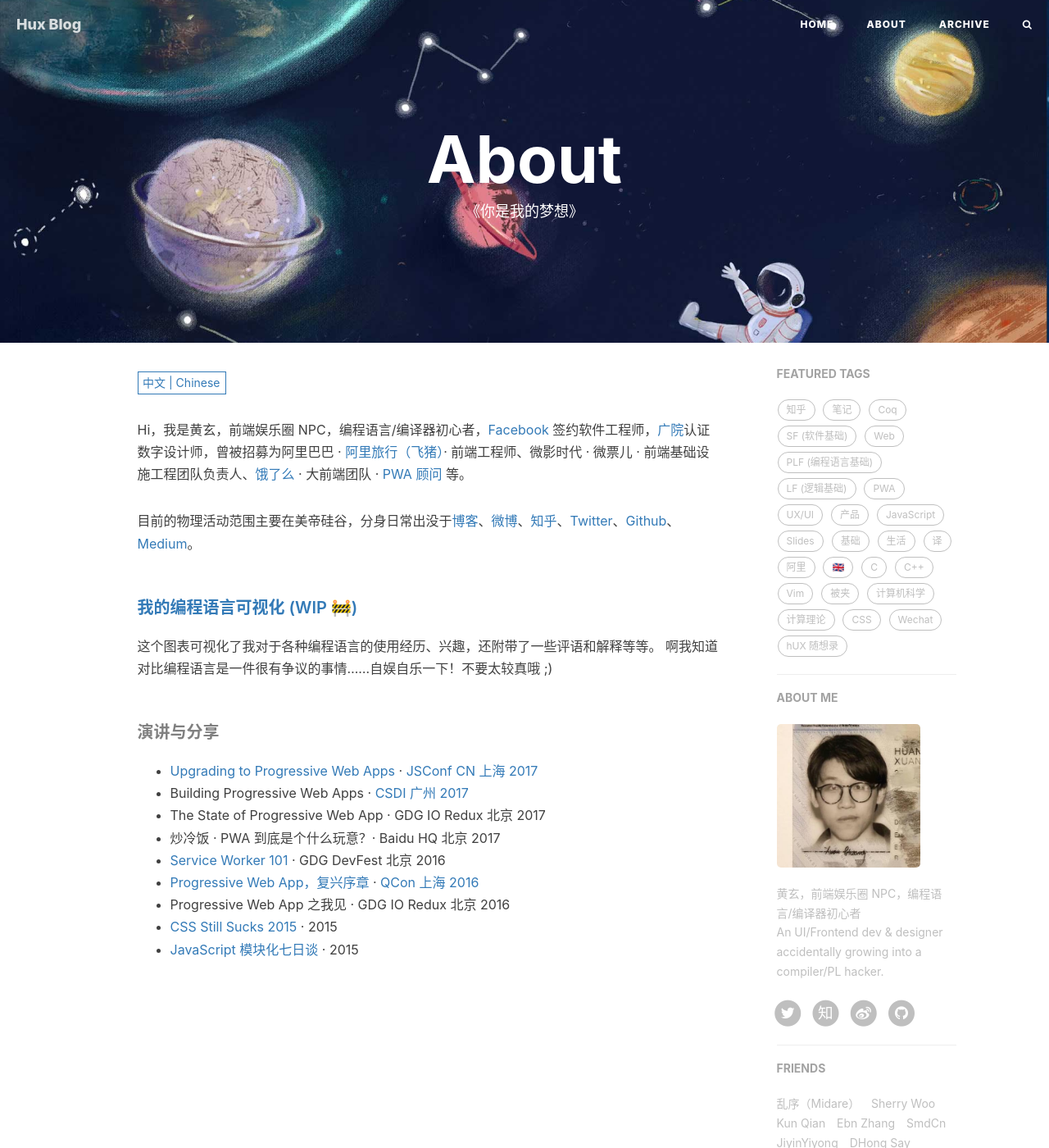
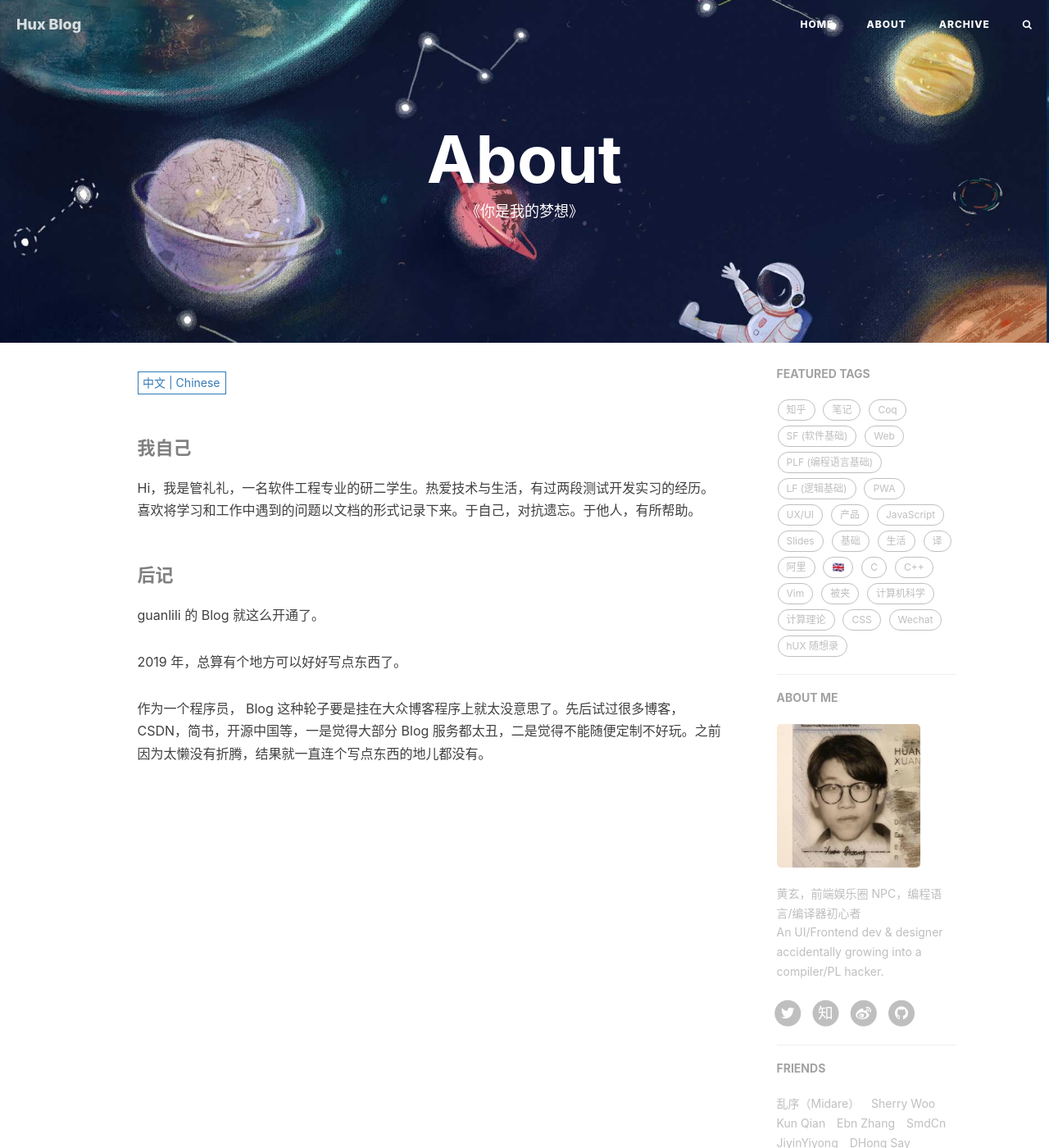
Before and after one commit to guanlili/guanlili.github.io, a Jekyll site: the page built from about.html, in a window 1280 px wide and 1400 px high. Shown: the whole window at 82% size. Built offline with Jekyll 4.4.1, drawn with Linux system fonts in a browser that asks for light colours; nearby versions of some CDN libraries; comment, search, counter and statistics services are not loaded.

Commit message:
add about

```diff
--- a/_includes/about/en.md
+++ b/_includes/about/en.md
@@ -1,33 +1,11 @@
-Hi, I am _@huxpro_ (Huang, Xuan), an UI/Frontend engineer & designer, accidentally growing into a compiler hacker. My current interests range from programming languages theory and implementation in general (compiler, type system, type-based formal verification, virtual machine, runtime systems, garbage collection) to software engineering in the tech industry (client-side web/mobile app development, server-side backend, user interface and UX, developer infrastructure and DX).
+#### myself
 
-I'm currently working on the [Hermes JavaScript Engine](https://hermesengine.dev/) at [Facebook](http://facebook.com/). I was also involved in some of the [Facebook Reality Labs](https://tech.fb.com/ar-vr/) and the [ReasonML](https://reasonml.github.io/) (now [ReScript](https://rescript-lang.org/)) efforts. I'm also passionated about [React](https://reactjs.org/) and [React Native](https://reactnative.dev/).
+Hi, I am Guan Lili, a second year graduate student majoring in software engineering. I love technology and life, and have had two test development internship experiences. Like to record the problems encountered in study and work in the form of documents. To yourself, fight against forgetting. To others, helpful.
 
-In the past, I worked on [Alitrip (Fliggy)](https://www.alitrip.com/) mobile and web apps under the [Alibaba Group](https://en.wikipedia.org/wiki/Alibaba_Group), found and lead front-end infrastructure team at an unicorn startup company [Beijing Weiying (a.k.a. WePiao, now acquired by Maoyan)](https://www.crunchbase.com/organization/beijing-weiying-technology), and helped [Ele.me (now acquired by Alibaba)](https://en.wikipedia.org/wiki/Ele.me) to upgrade their mobile web site into [the first influential PWA (progressive web app) in China](https://medium.com/elemefe/upgrading-ele-me-to-progressive-web-app-2a446832e509).
+#### Postscript
 
-I studied BA, Digital Media Art at [Communication University of China](https://en.wikipedia.org/wiki/Communication_University_of_China) and MS, Computer Science (with a focus on programming languages) at [Rochester Institute of Technology](https://en.wikipedia.org/wiki/Rochester_Institute_of_Technology).
+The blog of guanlili is now open.
 
-##### [My PL Spectrum (WIP 🚧)](https://huangxuan.me/2020/05/05/pl-chart/)
+In 2019, there is finally a place to write something well.
 
-I made a chart to visualize my experiences and interests on some of the programming languages. I know. I know this is always contraversial. But it's just something quite self-entertaining to do. So bare with me and have fun reading that!
-
-##### Appearence
-
-- [Upgrading to Progressive Web Apps][9] · [JSConf China Shanghai 2017](http://2017.jsconf.cn/)
-- Building Progressive Web Apps · [CSDI Guangzhou 2017](http://www.csdisummit.com/)
-- The State of Progressive Web App · GDG IO Redux Beijing 2017
-- PWA Rehashing · Baidu HQ Beijing 2017
-- [Service Worker 101][5] · GDG DevFest Beijing 2016
-- [Progressive Web Apps][4] · QCon Shanghai 2016
-- Progressive Web App in my POV · GDG IO Redux Beijing 2016
-- [CSS Still Sucks 2015][2] · 2015
-- [JavaScript Modularization Journey][1] · 2015
-
-[1]: //huangxuan.me/2015/07/09/js-module-7day/
-[2]: //huangxuan.me/2015/12/28/css-sucks-2015/
-[3]: //huangxuan.me/2016/06/05/pwa-in-my-pov/
-[4]: //huangxuan.me/2016/10/20/pwa-qcon2016/
-[5]: //huangxuan.me/2016/11/20/sw-101-gdgdf/
-[6]: https://yanshuo.io/assets/player/?deck=58ac8598b123db0067292f92 "PWA Rehashing"
-[7]: https://yanshuo.io/assets/player/?deck=593ad6fbfe88c2006a0a0d6d "The State of PWA"
-[8]: https://yanshuo.io/assets/player/?deck=594d673d570c357d0698a950 "Building PWA"
-[9]: //huangxuan.me/jsconfcn2017/
+As a programmer, it would be boring if the wheel of Blog is hung on the popular blog program. I have tried many blogs, CSDN, Jianshu, Open Source China, etc. First, I think most of the blog services are too ugly, and second, I think it’s not fun to customize it. Because I was too lazy and didn't toss about it before, I didn't even have a place to write something.
--- a/_includes/about/zh.md
+++ b/_includes/about/zh.md
@@ -1,31 +1,11 @@
-Hi，我是黄玄，前端娱乐圈 NPC，编程语言/编译器初心者，[Facebook](https://www.facebook.com/) 签约软件工程师，[广院](https://baike.baidu.com/item/%E4%B8%AD%E5%9B%BD%E4%BC%A0%E5%AA%92%E5%A4%A7%E5%AD%A6)认证数字设计师，曾被招募为阿里巴巴 · [阿里旅行（飞猪）](http://alitrip.com)· 前端工程师、微影时代 · 微票儿 · 前端基础设施工程团队负责人、[饿了么](https://ele.me/) · 大前端团队 · [PWA 顾问](https://medium.com/elemefe/upgrading-ele-me-to-progressive-web-app-2a446832e509) 等。
+#### 我自己
 
-目前的物理活动范围主要在美帝硅谷，分身日常出没于[博客](https://huangxuan.me)、[微博](https://weibo.com/huxpro)、[知乎](https://www.zhihu.com/people/huxpro/pins/posts)、[Twitter](https://twitter.com/Huxpro/)、[Github](https://github.com/huxpro)、[Medium](https://medium.com/@Huxpro)。
+Hi，我是管礼礼，一名软件工程专业的研二学生。热爱技术与生活，有过两段测试开发实习的经历。喜欢将学习和工作中遇到的问题以文档的形式记录下来。于自己，对抗遗忘。于他人，有所帮助。
 
+#### 后记
 
-##### [我的编程语言可视化 (WIP 🚧)](https://huangxuan.me/2020/05/05/pl-chart/)
+guanlili 的 Blog 就这么开通了。
 
-这个图表可视化了我对于各种编程语言的使用经历、兴趣，还附带了一些评语和解释等等。 啊我知道对比编程语言是一件很有争议的事情……自娱自乐一下！不要太较真哦 ;)
+2019 年，总算有个地方可以好好写点东西了。
 
-
-##### 演讲与分享
-
-- [Upgrading to Progressive Web Apps][9] · [JSConf CN 上海 2017](http://2017.jsconf.cn/)
-- Building Progressive Web Apps · [CSDI 广州 2017](http://www.csdisummit.com/)
-- The State of Progressive Web App · GDG IO Redux 北京 2017
-- 炒冷饭 · PWA 到底是个什么玩意？· Baidu HQ 北京 2017
-- [Service Worker 101][5] · GDG DevFest 北京 2016
-- [Progressive Web App，复兴序章][4] · [QCon 上海 2016](http://2016.qconshanghai.com/presentation/3111)
-- Progressive Web App 之我见 · GDG IO Redux 北京 2016
-- [CSS Still Sucks 2015][2] · 2015
-- [JavaScript 模块化七日谈][1] · 2015
-
-[1]: //huangxuan.me/2015/07/09/js-module-7day/
-[2]: //huangxuan.me/2015/12/28/css-sucks-2015/
-[3]: //huangxuan.me/2016/06/05/pwa-in-my-pov/
-[4]: //huangxuan.me/2016/10/20/pwa-qcon2016/
-[5]: //huangxuan.me/2016/11/20/sw-101-gdgdf/
-[6]: https://yanshuo.io/assets/player/?deck=58ac8598b123db0067292f92 "PWA Rehashing"
-[7]: https://yanshuo.io/assets/player/?deck=593ad6fbfe88c2006a0a0d6d "The State of PWA"
-[8]: https://yanshuo.io/assets/player/?deck=594d673d570c357d0698a950 "Building PWA"
-[9]: //huangxuan.me/jsconfcn2017/
+作为一个程序员， Blog 这种轮子要是挂在大众博客程序上就太没意思了。先后试过很多博客，CSDN，简书，开源中国等，一是觉得大部分 Blog 服务都太丑，二是觉得不能随便定制不好玩。之前因为太懒没有折腾，结果就一直连个写点东西的地儿都没有。
```
Also changed, not shown: 3 other files.
